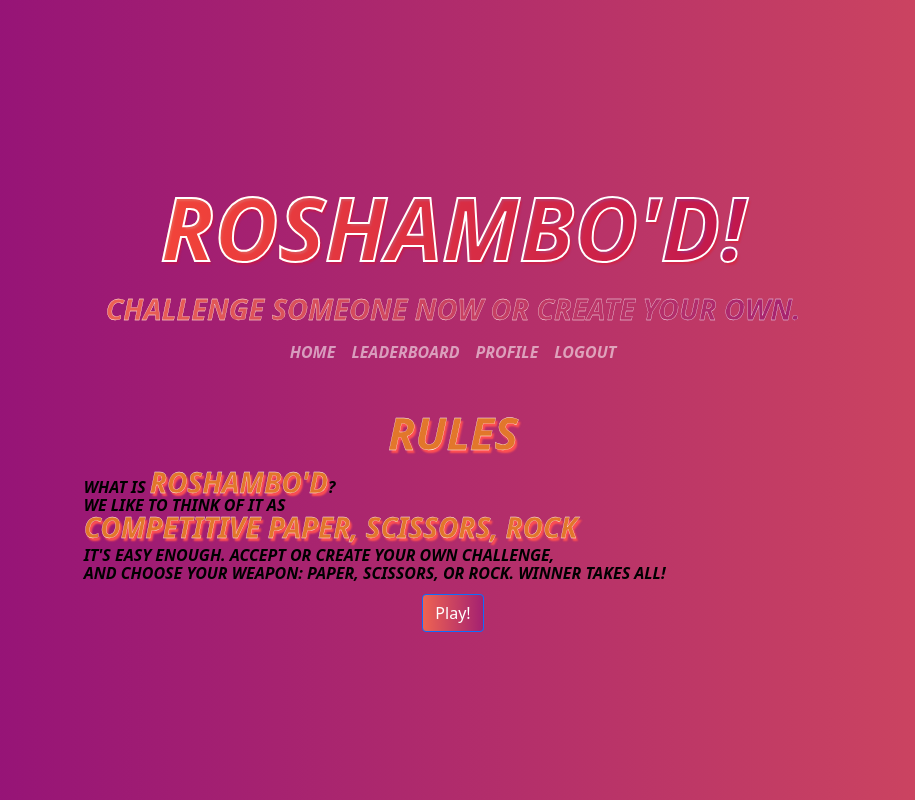
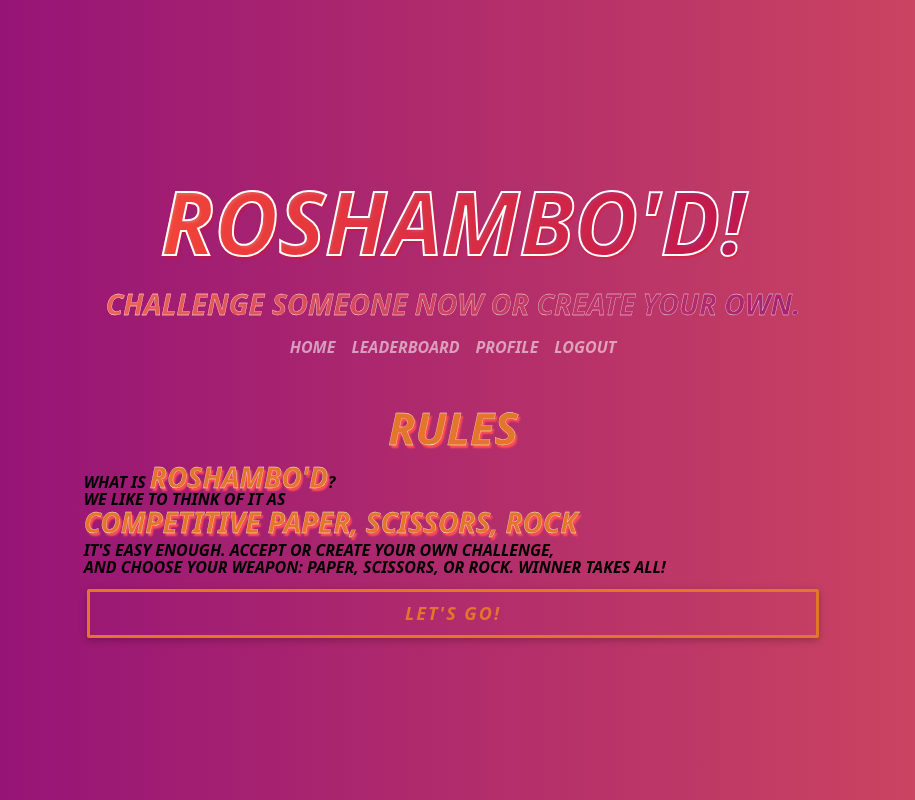
Before and after one commit to eunicesha/cits3403, a Flask app: template app/templates/index.html in a window 1280 px wide. Shown: the whole page, without its empty margins (187-1102 px from the left). Run offline with Flask 3, Linux system fonts and the light colour scheme; the template is opened without the code that fills it, so the values that code supplies are empty.

Commit message:
changed 'play' button to 'lets go!' added hover animation and larger width

```diff
--- a/app/static/style/styles.css
+++ b/app/static/style/styles.css
@@ -226,70 +226,67 @@
 
 
   /* BUTTONS */
-  .button-19 {
-    appearance: button;
-    background-color: #ffa938;
-    border: solid transparent;
-    border-radius: 16px;
-    border-width: 0 0 4px;
-    box-sizing: border-box;
-    color: #FFFFFF;
-    cursor: pointer;
-    display: inline-block;
-    font-family: din-round,sans-serif;
-    font-size: 15px;
-    font-weight: 700;
-    letter-spacing: .8px;
-    line-height: 20px;
-    margin: 0;
-    outline: none;
-    overflow: visible;
-    padding: 13px 16px;
-    text-align: center;
-    text-transform: uppercase;
-    touch-action: manipulation;
-    transform: translateZ(0);
-    transition: filter .2s;
-    user-select: none;
-    -webkit-user-select: none;
-    vertical-align: middle;
-    white-space: nowrap;
-    width: 100%;
+
+
+    a.bttn {
+    color:rgb(226, 119, 43);
+    text-decoration:none;
+    -webkit-transition:0.3s all ease;
+    transition:0.3s ease all;
+    &:hover {
+      color:#FFF;
+    }
+    &:focus {
+      color:#FFF;
+    }
   }
 
-  .button-19:after {
-    background-clip: padding-box;
-    background-color: #ff3c3c;
-    border: solid transparent;
-    border-radius: 16px;
-    border-width: 0 0 4px;
-    bottom: -4px;
-    content: "";
-    left: 0;
-    position: absolute;
-    right: 0;
-    top: 0;
-    z-index: -1;
+
+  .bttn {
+    font-size:18px;
+    letter-spacing:2px;
+    text-transform:uppercase;
+    display:inline-block;
+    text-align:center;
+    width:270px;
+    font-weight:bold;
+    padding:14px 0px;
+    border:3px solid rgb(226, 119, 43);
+    border-radius:2px;
+    position:relative;
+    box-shadow: 0 2px 10px rgba(0,0,0,0.16), 0 3px 6px rgba(0,0,0,0.1);
+    &:before {
+      -webkit-transition:0.5s all ease;
+      transition:0.5s all ease;
+      position:absolute;
+      top:0;
+      left:50%;
+      right:50%;
+      bottom:0;
+      opacity:0;
+      content:'';
+      background-color:rgb(226, 119, 43);
+      z-index:-2;
+    }
+    &:hover {
+      &:before {
+        -webkit-transition:0.5s all ease;
+        transition:0.5s all ease;
+        left:0;
+        right:0;
+        opacity:1;
+      }
+    }
+    &:focus {
+      &:before {
+        transition:0.5s all ease;
+        left:0;
+        right:0;
+        opacity:1;
+      }
+    }
   }
 
-  .button-19:main,
-  .button-19:focus {
-    user-select: auto;
-  }
-
-  .button-19:hover:not(:disabled) {
-    filter: brightness(1.1);
-    -webkit-filter: brightness(1.1);
-  }
-
-  .button-19:disabled {
-    cursor: auto;
-  }
-
-  .button-19:active {
-    border-width: 4px 0 0;
-    background: none;
-  }
 
 
   /* sign in page */
--- a/app/templates/index.html
+++ b/app/templates/index.html
@@ -16,7 +16,7 @@
             {% if current_user.is_anonymous %}
                 <a class="btn btn-primary fun center-buttons col-md-auto text-center" style="text-align: center" href="{{ url_for('login') }}">Log in</a>
             {% else %}
-                <a class="btn btn-primary fun center-buttons col-md-auto text-center" style="text-align: center" href="{{url_for('game')}}">Play!</a>
+                <a class="bttn title" style="text-align: center" href="{{url_for('game')}}">Let's go!</a>
             {% endif %}
         </div>
     </div>
```
Also changed, not shown: app.db.
